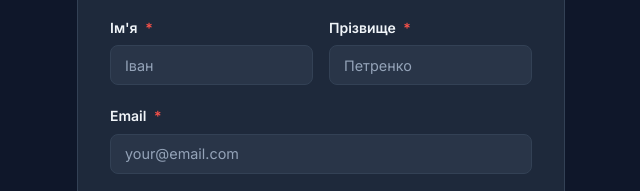
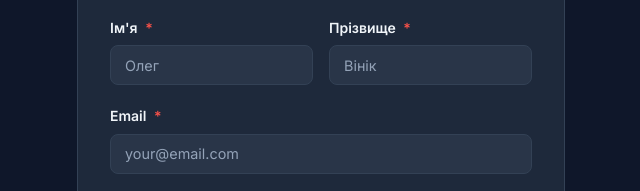
Before and after one commit to Andriy-Shkurka/sportevent-ua, a website: page views/auth/register.html in a window 1280 px wide. Shown: the part 432-623 px from the top of the page, 319-959 px from the left. Drawn offline with Linux system fonts and the light colour scheme.

Commit message:
Update register.html
Fix placeholder for athlet and team fields.

```diff
--- a/views/auth/register.html
+++ b/views/auth/register.html
@@ -162,11 +162,11 @@
         <div class="form-row">
           <div class="form-group">
             <label class="form-label" for="first_name">Ім'я <span class="required">*</span></label>
-            <input class="form-control" type="text" id="first_name" name="first_name" placeholder="Іван" required autocomplete="given-name">
+            <input class="form-control" type="text" id="first_name" name="first_name" placeholder="Олег" required autocomplete="given-name">
           </div>
           <div class="form-group">
             <label class="form-label" for="last_name">Прізвище <span class="required">*</span></label>
-            <input class="form-control" type="text" id="last_name" name="last_name" placeholder="Петренко" required autocomplete="family-name">
+            <input class="form-control" type="text" id="last_name" name="last_name" placeholder="Вінік" required autocomplete="family-name">
           </div>
         </div>
       </div>
```
